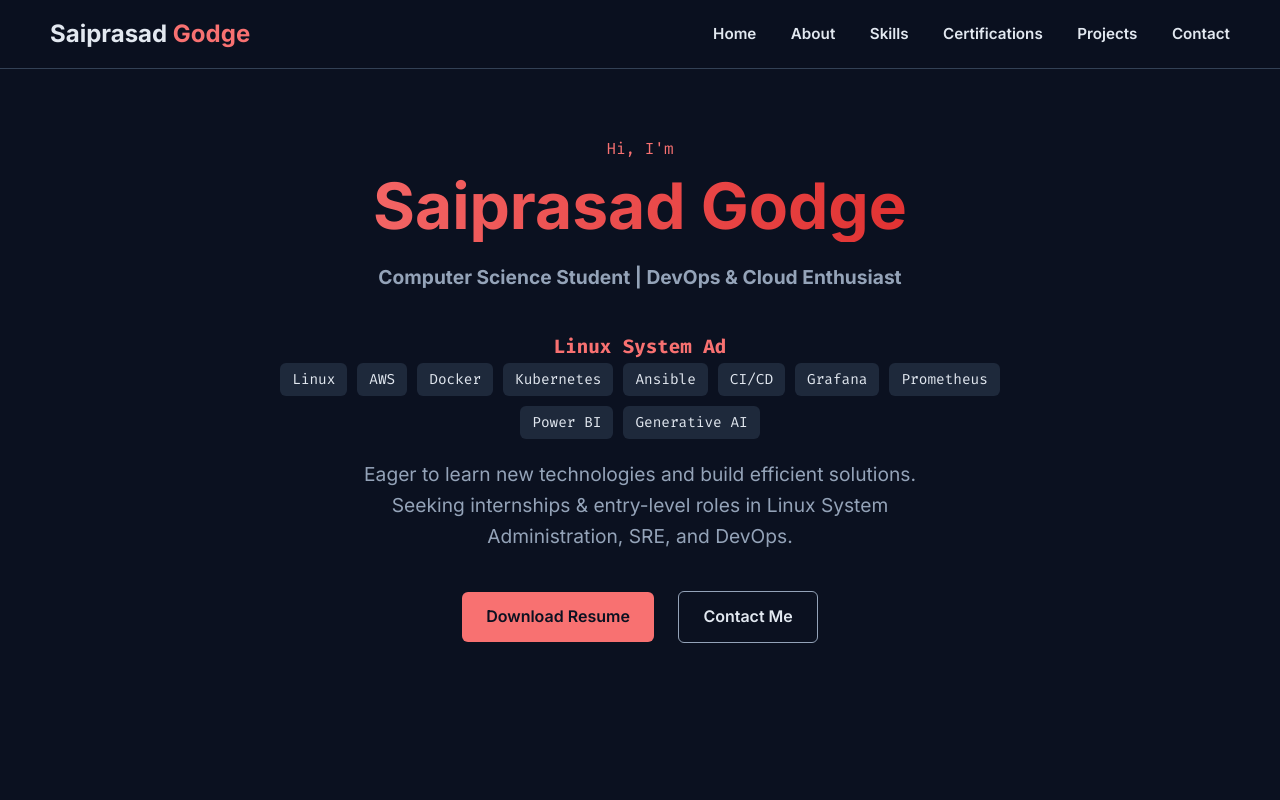
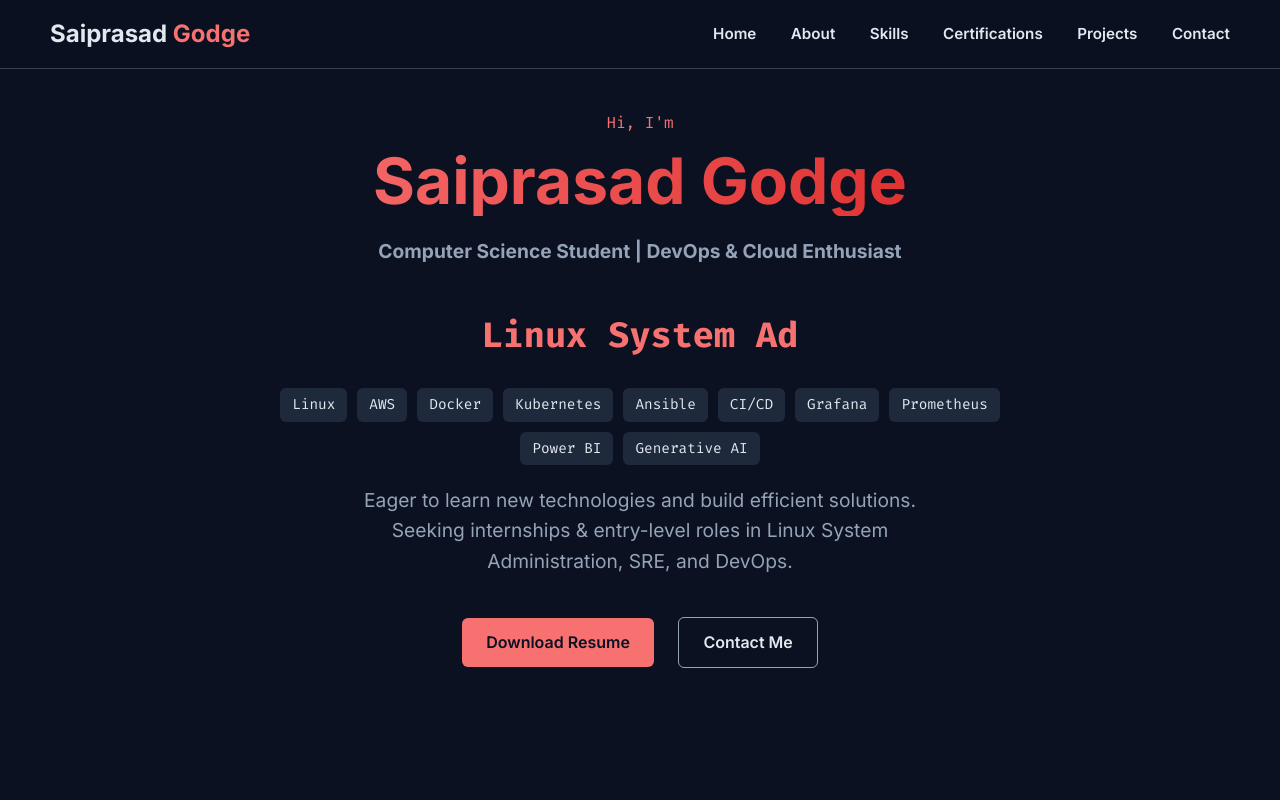
Before and after one commit to SAI-GODGE/SAI-GODGE.github.io, a plain HTML site: page index.html in a window 1280 px wide. Shown: the top 800 px of the page. Drawn offline with Linux system fonts and the light colour scheme.

Commit message:
Update style.css

```diff
--- a/style.css
+++ b/style.css
@@ -113,7 +113,8 @@ header h1 {
 /* Typing effect container below subtitle */
 .typing-container {
     margin-top: 10px;
-    font-size: 1.2rem;
+    margin-bottom: 25px;
+    font-size: 2.2rem;
     color: var(--primary);
     font-weight: 600;
     text-align: center;
```
